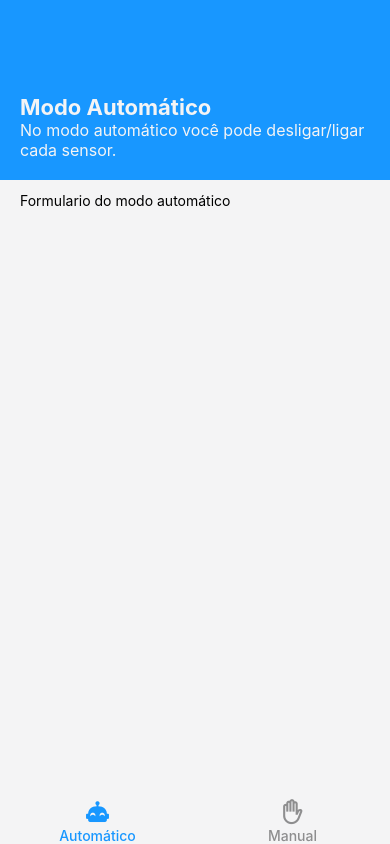
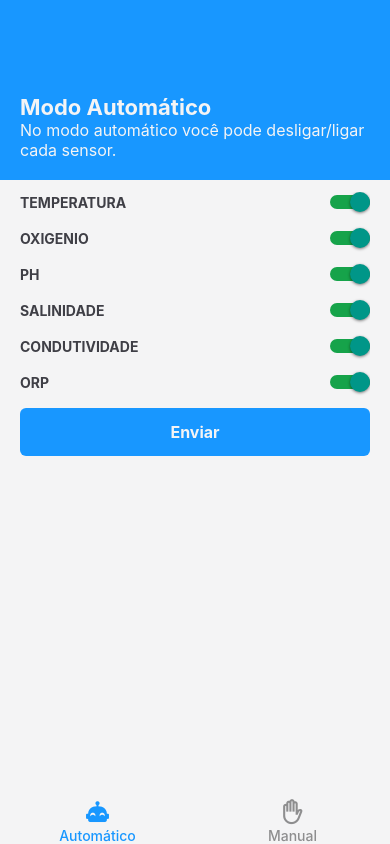
Before and after one commit to thethoomm/projeto-piscicultura, a React Native app: screen /automatic in a window 390 px wide. Built offline with nearby package versions, Linux system fonts and the light colour scheme.

Commit message:
add input and button to form

```diff
--- a/src/components/automatic-form/index.tsx
+++ b/src/components/automatic-form/index.tsx
@@ -1,9 +1,26 @@
-import { ScrollView, Text, View } from "react-native";
+import { ScrollView, Text, View, Switch } from "react-native";
+import { RenderSwitchList } from "../render-switch-list";
+import { useForm } from "react-hook-form";
+import { Button } from "@/components/button";
 
 export function AutomaticForm() {
+  const {
+    control,
+    handleSubmit,
+    formState: { errors },
+  } = useForm({});
+
+  const handleSendToThingspeak = (data: any) => {
+    console.log(data);
+  };
+
   return (
     <ScrollView>
-      <Text>Formulario do modo automático</Text>
+      <RenderSwitchList control={control}/>
+      <Button
+        text="Enviar"
+        onPress={handleSubmit(handleSendToThingspeak)}
+      />
     </ScrollView>
   );
 }
```
